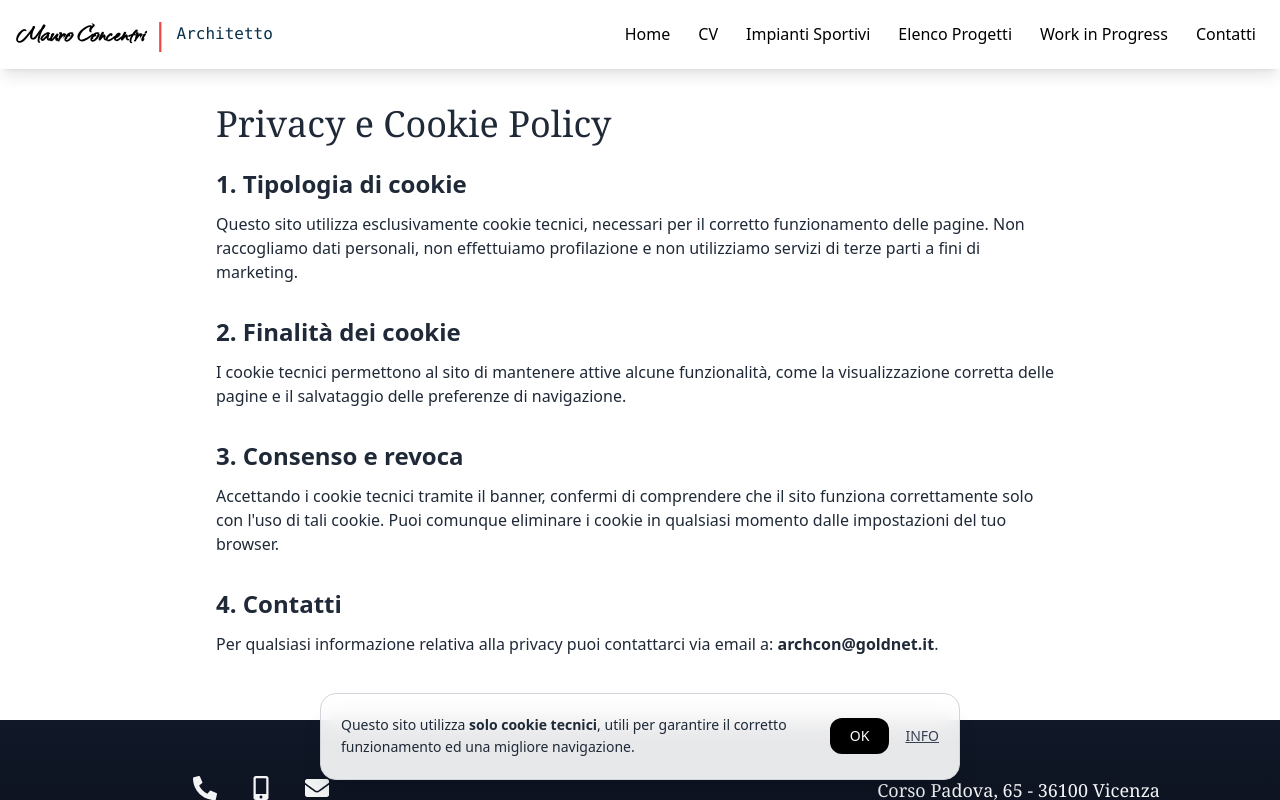
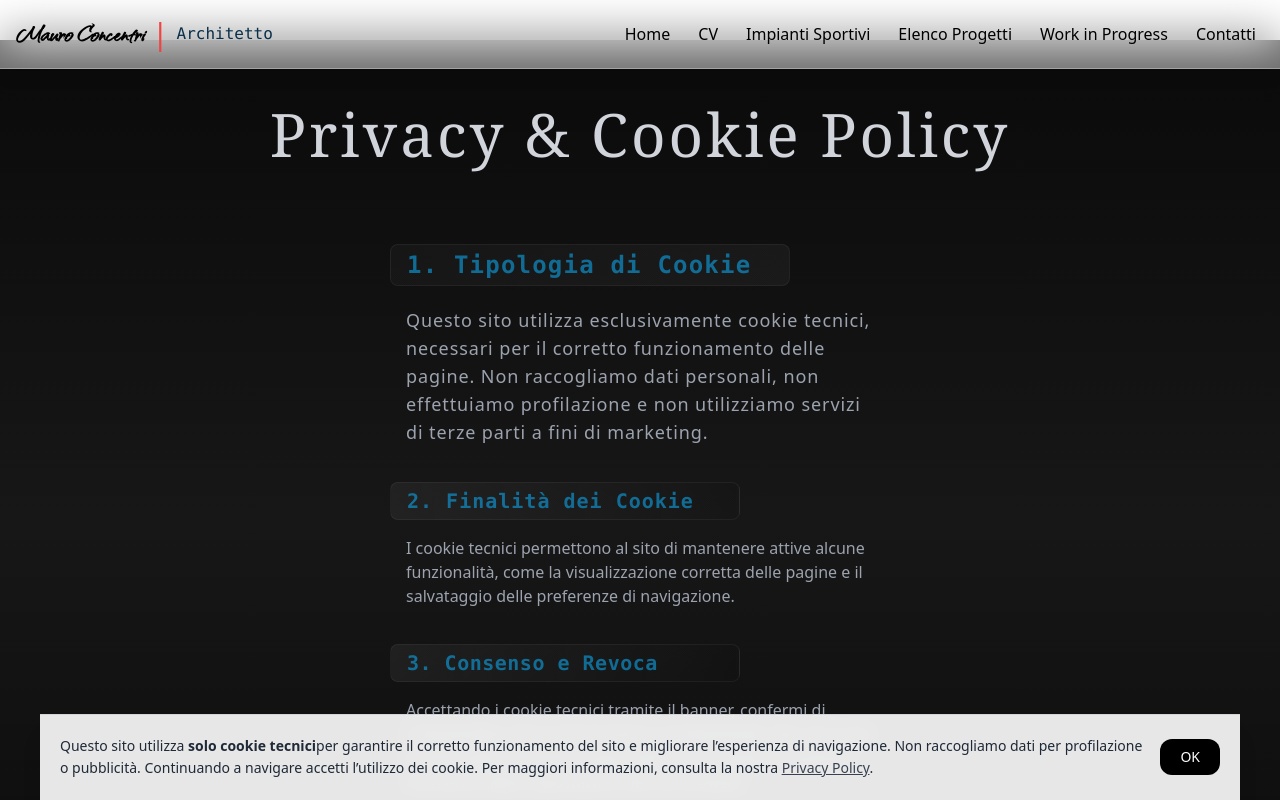
Before and after one commit to Vitocutoff/portfolio-architetto, a Next.js app: page /privacy-policy in a window 1280 px wide. Shown: the top 800 px of the page. Built offline with nearby package versions, Linux system fonts and the light colour scheme.

Commit message:
Modifica di CookieBanner e privacy-policy

```diff
--- a/app/privacy-policy/page.jsx
+++ b/app/privacy-policy/page.jsx
@@ -1,13 +1,21 @@
 export default function PrivacyPolicyPage() {
   return (
+
     <main
-      className="max-w-4xl mx-auto mt-10 px-6 py-16 bg-white text-gray-800"
+      className="mt-10 flex flex-col items-center
+                 px-6 py-16 bg-gradient-to-b
+                 from-neutral-950 via-neutral-900
+                 to-neutral-950 text-gray-400"
     >
 
       <h1
-        className="text-4xl font-serif mb-6"
+        className="text-3xl lg:text-6xl font-serif mb-10 lg:mb-20
+                   md:text-center text-gray-300 tracking-wide
+                   lg:tracking-wider"
       >
-        Privacy e Cookie Policy
+
+        Privacy & Cookie Policy
+
       </h1>
 
       <section
@@ -15,13 +23,28 @@ export default function PrivacyPolicyPage() {
       >
 
         <h2
-          className="text-2xl font-semibold mb-3"
+          className="text-xl lg:text-2xl font-semibold px-4 py-1
+                     tracking-wide font-mono mb-4 lg:w-[400px]
+                     bg-gradient-to-r from-neutral-600/10
+                     to-neutral-500/10 text-sky-500/60
+                     rounded-lg border border-white/5
+                     lg:tracking-wider"
         >
-          1. Tipologia di cookie
+
+          1. Tipologia di Cookie
         </h2>
 
-        <p>
-          Questo sito utilizza esclusivamente cookie tecnici, necessari per il corretto funzionamento delle pagine. Non raccogliamo dati personali, non effettuiamo profilazione e non utilizziamo servizi di terze parti a fini di marketing.
+        <p
+          className="px-4 py-1 md:w-[500px]
+                     lg:text-lg lg:tracking-wider"
+        >
+
+          Questo sito utilizza esclusivamente cookie tecnici,
+          necessari per il corretto funzionamento delle pagine.
+          Non raccogliamo dati personali, non effettuiamo
+          profilazione e non utilizziamo servizi di terze parti a
+          fini di marketing.
+
         </p>
 
       </section>
@@ -31,13 +54,26 @@ export default function PrivacyPolicyPage() {
       >
 
         <h2
-          className="text-2xl font-semibold mb-3"
+          className="text-xl font-semibold px-4 py-1
+                     tracking-wide font-mono mb-3 md:w-[350px]
+                     bg-gradient-to-r from-neutral-600/20
+                     o-neutral-500/60 text-sky-500/60
+                     rounded-lg border border-white/5
+                     lg:tracking-wider"
         >
-          2. Finalità dei cookie
+
+          2. Finalità dei Cookie
+
         </h2>
 
-        <p>
-          I cookie tecnici permettono al sito di mantenere attive alcune funzionalità, come la visualizzazione corretta delle pagine e il salvataggio delle preferenze di navigazione.
+        <p
+          className="px-4 py-1 md:w-[500px]"
+        >
+
+          I cookie tecnici permettono al sito di mantenere attive
+          alcune funzionalità, come la visualizzazione corretta delle
+          pagine e il salvataggio delle preferenze di navigazione.
+
         </p>
 
       </section>
@@ -47,13 +83,24 @@ export default function PrivacyPolicyPage() {
       >
 
         <h2
-          className="text-2xl font-semibold mb-3"
+          className="text-xl font-semibold px-4 py-1
+                     tracking-wide font-mono mb-3 md:w-[350px]
+                     bg-gradient-to-r from-neutral-600/20
+                     o-neutral-500/60 text-sky-500/60
+                     rounded-lg border border-white/5"
         >
-          3. Consenso e revoca
+          3. Consenso e Revoca
         </h2>
 
-        <p>
-          Accettando i cookie tecnici tramite il banner, confermi di comprendere che il sito funziona correttamente solo con l'uso di tali cookie. Puoi comunque eliminare i cookie in qualsiasi momento dalle impostazioni del tuo browser.
+        <p
+          className="px-4 py-1 md:w-[500px]"
+        >
+
+          Accettando i cookie tecnici tramite il banner, confermi di
+          comprendere che il sito funziona correttamente solo con
+          l'uso di tali cookie. Puoi comunque eliminare i cookie in
+          qualsiasi momento dalle impostazioni del tuo browser.
+
         </p>
 
       </section>
@@ -61,13 +108,24 @@ export default function PrivacyPolicyPage() {
       <section>
 
         <h2
-          className="text-2xl font-semibold mb-3"
+          className="text-xl font-semibold px-4 py-1
+                     tracking-wide font-mono mb-3 md:w-[350px]
+                     bg-gradient-to-r from-neutral-600/20
+                     o-neutral-500/60 text-sky-500/60
+                     rounded-lg border border-white/5"
         >
+
           4. Contatti
+
         </h2>
 
-        <p>
-          Per qualsiasi informazione relativa alla privacy puoi contattarci via email a: <strong>archcon@goldnet.it</strong>.
+        <p
+          className="px-4 py-1 md:w-[500px]"
+        >
+
+          Per qualsiasi informazione relativa alla privacy puoi
+          contattarci via email a: <strong>archcon@goldnet.it</strong>.
+
         </p>
 
       </section>
--- a/components/layout/CookieBanner.jsx
+++ b/components/layout/CookieBanner.jsx
@@ -1,4 +1,4 @@
-'use client';
+"use client";
 
 import { useEffect, useState } from "react";
 import Link from "next/link";
@@ -19,42 +19,70 @@ export default function CookieBanner() {
   };
 
   return (
-    <div
-      className={`fixed bottom-5 left-1/2 transform -translate-x-1/2 z-50 transition-opacity duration-500 ${show ? "opacity-100" : "opacity-0 pointer-events-none"}`}
+
+    <aside
+      role="region"
+      aria-label="Banner Cookie"
+      className={`fixed bottom-0 left-0
+                  w-full z-50 transition-transform
+                  duration-500 transform
+                  ${show ? "translate-y-0" : "translate-y-full"}`}
     >
 
       <div
-        className="bg-white/90 backdrop-blur-md  border border-gray-300 shadow-xl rounded-2xl p-5 flex flex-col lg:flex-row items-center justify-between gap-4"
+        className="bg-white/90 backdrop-blur border-t
+                   border-gray-300 shadow-xl p-5 flex
+                   flex-col lg:flex-row items-center mx-auto
+                   justify-between gap-4 max-w-[1200px]"
       >
 
         <p
           className="text-gray-800 text-sm leading-relaxed"
         >
-          Questo sito utilizza <strong>solo cookie tecnici</strong>, utili per garantire il corretto funzionamento ed una migliore navigazione.
+
+          Questo sito utilizza <strong>solo cookie tecnici</strong>
+          per garantire il corretto funzionamento del sito e migliorare
+          l’esperienza di navigazione. Non raccogliamo dati per profilazione
+          o pubblicità. Continuando a navigare accetti l’utilizzo dei cookie.
+          Per maggiori informazioni, consulta la nostra{" "}
+
+          <Link
+            href="/privacy-policy"
+            className="underline text-gray-700 hover:text-gray-900
+                       focus:outline-none focus:ring-2 focus:ring-black
+                       rounded"
+          >
+
+            Privacy Policy
+
+          </Link>.
+
         </p>
 
         <div
-          className="flex items-center gap-4 shrink-0"
+          className="flex items-center gap-3
+                     shrink-0 mt-3 lg:mt-0"
         >
 
           <button
             onClick={handleAccept}
-            className="px-5 py-2 bg-black text-white rounded-xl hover:bg-gray-900 transition text-sm"
+            className="px-5 py-2 bg-black
+                       text-white rounded-xl
+                       hover:bg-gray-900
+                       transition text-sm
+                       focus:outline-none
+                       focus:ring-2
+                       focus:ring-black"
           >
+
             OK
+
           </button>
-
-          <Link
-            href="/privacy-policy"
-            className="text-gray-700 underline hover:text-gray-900 text-sm"
-          >
-            INFO
-          </Link>
 
         </div>
 
       </div>
 
-    </div>
+    </aside>
   );
 }
```
